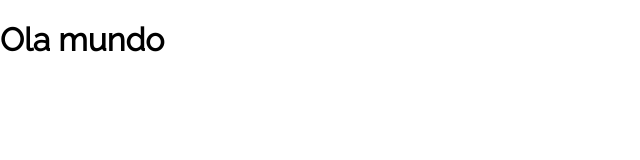
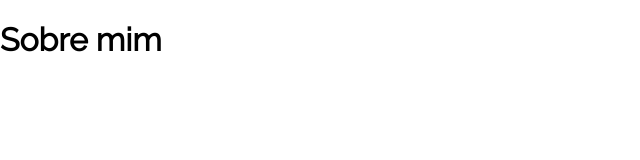
Before and after one commit to Lucassevero06/projeto-ola-mundo, a React (Vite) app: page /sobremim in a window 1280 px wide. Shown: the top 160 px of the page, without its empty margins (0-640 px from the left). Built offline with nearby package versions, Linux system fonts and the light colour scheme.

Commit message:
aprendendo sobre rotas em react usando o React Router Dom

```diff
--- a/index.html
+++ b/index.html
@@ -1,12 +1,12 @@
 <!doctype html>
-<html lang="en">
+<html lang="pt-br">
   <head>
     <meta charset="UTF-8" />
     <meta name="viewport" content="width=device-width, initial-scale=1.0" />
     <link rel="preconnect" href="https://fonts.googleapis.com">
     <link rel="preconnect" href="https://fonts.gstatic.com" crossorigin>
     <link href="https://fonts.googleapis.com/css2?family=Playfair+Display:wght@400;600;700&family=Raleway&display=swap" rel="stylesheet">
-    <title>Ola mundo</title>
+    <title>Olá Mundo</title>
   </head>
   <body>
     <div id="root"></div>
--- a/package.json
+++ b/package.json
@@ -11,7 +11,8 @@
   },
   "dependencies": {
     "react": "^18.3.1",
-    "react-dom": "^18.3.1"
+    "react-dom": "^18.3.1",
+    "react-router-dom": "^6.24.1"
   },
   "devDependencies": {
     "@types/react": "^18.3.3",
--- a/src/App.jsx
+++ b/src/App.jsx
@@ -1,9 +1,23 @@
+import { BrowserRouter, Routes, Route } from "react-router-dom";
+import Inicio from "./paginas/Inicio";
+import SobreMim from "./paginas/SobreMim";
+
+//window.location.pathname é uma forma nativa do javascript para saber a url
+//usado justamente para criar routas da aplicação
+// console.log(window.location.pathname); //forma de saber a url e criar routes
+
+// const pagina = window.location.pathname === '/' ? <Inicio/> : <SobreMim/>
+
 function App() {
 
   return (
-    <div className="App">
-      <h1>Ola mundo</h1>
-    </div>
+    // serve para criar rotas da aplicação
+    <BrowserRouter>
+      <Routes>
+        <Route path="/" element={<Inicio />} />
+        <Route path="/sobremim" element={<SobreMim />} />
+      </Routes>
+    </BrowserRouter>
   )
 }
 
--- /dev/null
+++ b/src/paginas/Inicio/index.jsx
@@ -0,0 +1,11 @@
+
+
+const Inicio = () => {
+  return (
+    <h1>
+        Olá Mundo!
+    </h1>
+  )
+}
+
+export default Inicio
--- /dev/null
+++ b/src/paginas/SobreMim/index.jsx
@@ -0,0 +1,11 @@
+
+
+const SobreMim = () => {
+  return (
+    <h1>
+        Sobre mim
+    </h1>
+  )
+}
+
+export default SobreMim
```
Also changed, not shown: 1 other file (tests, documents, lock files or other folders).
